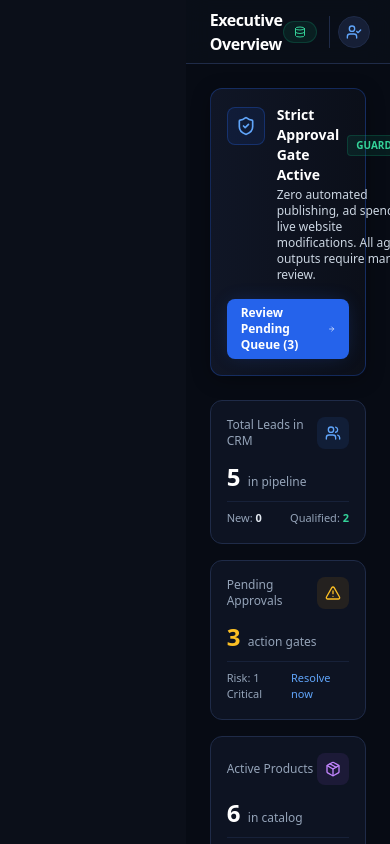
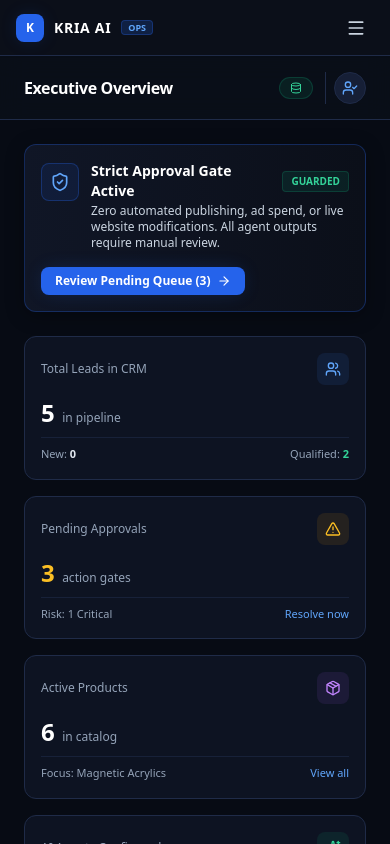
Before and after one commit to Kavindraramdeni/Kria-AI-agent-, a Next.js app: page / in a window 390 px wide. Shown: the top 844 px of the page. Built offline with nearby package versions, Linux system fonts and the light colour scheme; no server answers; the database is empty.

Commit message:
fix(ui): fix mobile responsive sidebar drawer, backdrop, and top padding

```diff
--- a/src/app/layout.tsx
+++ b/src/app/layout.tsx
@@ -30,7 +30,7 @@ export default function RootLayout({
       <body className={`${geistSans.variable} ${geistMono.variable} bg-kria-950 text-slate-100 antialiased font-sans min-h-screen`}>
         <div className="flex min-h-screen bg-kria-950">
           <Sidebar />
-          <div className="flex-1 lg:pl-64 flex flex-col min-h-screen overflow-x-hidden">
+          <div className="flex-1 lg:pl-64 pt-14 lg:pt-0 flex flex-col min-h-screen overflow-x-hidden">
             {children}
           </div>
         </div>
--- a/src/components/layout/sidebar.tsx
+++ b/src/components/layout/sidebar.tsx
@@ -1,6 +1,6 @@
 'use client';
 
-import React, { useState } from 'react';
+import React, { useState, useEffect } from 'react';
 import Link from 'next/link';
 import { usePathname } from 'next/navigation';
 import {
@@ -50,60 +50,90 @@ export function Sidebar() {
   const pathname = usePathname();
   const [mobileOpen, setMobileOpen] = useState(false);
 
+  // Close mobile drawer on route change
+  useEffect(() => {
+    setMobileOpen(false);
+  }, [pathname]);
+
+  // Prevent background scrolling when mobile drawer is open
+  useEffect(() => {
+    if (mobileOpen) {
+      document.body.style.overflow = 'hidden';
+    } else {
+      document.body.style.overflow = 'unset';
+    }
+    return () => {
+      document.body.style.overflow = 'unset';
+    };
+  }, [mobileOpen]);
+
   return (
     <>
-      {/* Mobile Top Bar Toggle */}
-      <div className="lg:hidden flex items-center justify-between px-4 py-3 bg-kria-900 border-b border-kria-border sticky top-0 z-50">
-        <div className="flex items-center gap-2">
-          <div className="h-8 w-8 rounded-lg bg-electric flex items-center justify-center font-bold text-white shadow-glow">
+      {/* Mobile Top Navigation Bar (Fixed at top for < lg screens) */}
+      <header className="lg:hidden fixed top-0 left-0 right-0 h-14 bg-kria-900 border-b border-kria-border px-4 flex items-center justify-between z-40 shadow-sm">
+        <Link href="/" className="flex items-center gap-2.5">
+          <div className="h-7 w-7 rounded-lg bg-electric flex items-center justify-center font-black text-white text-xs shadow-glow">
             K
           </div>
-          <span className="font-bold text-lg text-white tracking-wider">KRIA AI</span>
-        </div>
+          <span className="font-extrabold text-sm text-white tracking-wider">KRIA AI</span>
+          <span className="text-[9px] font-bold px-1.5 py-0.2 rounded bg-electric/20 text-electric-light border border-electric/30 uppercase">
+            Ops
+          </span>
+        </Link>
+
         <button
-          onClick={() => setMobileOpen(!mobileOpen)}
-          className="p-2 text-slate-400 hover:text-white rounded-lg hover:bg-kria-800 focus:outline-none"
-          aria-label="Toggle Navigation"
+          onClick={() => setMobileOpen(true)}
+          className="p-2 text-slate-300 hover:text-white rounded-lg hover:bg-kria-800 transition-colors focus:outline-none"
+          aria-label="Open Navigation Menu"
         >
-          {mobileOpen ? <X className="h-6 w-6" /> : <Menu className="h-6 w-6" />}
+          <Menu className="h-5 w-5" />
         </button>
-      </div>
+      </header>
 
-      {/* Overlay for mobile */}
+      {/* Backdrop overlay for mobile drawer */}
       {mobileOpen && (
         <div
-          className="fixed inset-0 bg-black/70 backdrop-blur-sm z-40 lg:hidden"
+          className="fixed inset-0 bg-black/75 backdrop-blur-sm z-50 lg:hidden transition-opacity"
           onClick={() => setMobileOpen(false)}
         />
       )}
 
-      {/* Sidebar Container */}
+      {/* Sidebar Container (Fixed left on desktop, Slide-over drawer on mobile) */}
       <aside
         className={cn(
-          'fixed top-0 bottom-0 left-0 z-40 w-64 bg-kria-900 border-r border-kria-border flex flex-col transition-transform duration-300 ease-in-out lg:translate-x-0',
+          'fixed top-0 bottom-0 left-0 z-50 w-64 bg-kria-900 border-r border-kria-border flex flex-col transition-transform duration-300 ease-in-out',
           mobileOpen ? 'translate-x-0' : '-translate-x-full lg:translate-x-0'
         )}
       >
         {/* Brand Header */}
-        <div className="h-16 px-6 border-b border-kria-border flex items-center justify-between">
+        <div className="h-16 px-5 border-b border-kria-border flex items-center justify-between flex-shrink-0">
           <Link href="/" className="flex items-center gap-3">
-            <div className="h-9 w-9 rounded-xl bg-gradient-to-tr from-electric-dark to-electric flex items-center justify-center font-black text-white shadow-glow">
+            <div className="h-8 w-8 rounded-xl bg-gradient-to-tr from-electric-dark to-electric flex items-center justify-center font-black text-white text-sm shadow-glow">
               K
             </div>
             <div>
               <div className="flex items-center gap-1.5">
-                <span className="font-extrabold text-base tracking-wide text-white">KRIA AI</span>
-                <span className="text-[10px] uppercase font-bold px-1.5 py-0.5 rounded bg-electric/20 text-electric-light border border-electric/30">
+                <span className="font-extrabold text-sm tracking-wide text-white">KRIA AI</span>
+                <span className="text-[9px] uppercase font-bold px-1.5 py-0.5 rounded bg-electric/20 text-electric-light border border-electric/30">
                   Command
                 </span>
               </div>
-              <p className="text-[11px] text-slate-400 font-medium">KRIA TECH Operations</p>
+              <p className="text-[10px] text-slate-400 font-medium">KRIA TECH Operations</p>
             </div>
           </Link>
+
+          {/* Close button inside drawer for mobile */}
+          <button
+            onClick={() => setMobileOpen(false)}
+            className="lg:hidden p-1.5 text-slate-400 hover:text-white rounded-lg hover:bg-kria-800"
+            aria-label="Close Navigation"
+          >
+            <X className="h-5 w-5" />
+          </button>
         </div>
 
         {/* Safety Gate Banner */}
-        <div className="mx-3 mt-3 p-2.5 rounded-lg bg-kria-850 border border-electric/20 flex items-center gap-2">
+        <div className="mx-3 mt-3 p-2.5 rounded-lg bg-kria-850 border border-electric/20 flex items-center gap-2 flex-shrink-0">
           <ShieldCheck className="h-4 w-4 text-electric-light flex-shrink-0" />
           <p className="text-[11px] text-slate-300 leading-tight">
             <strong className="text-white">Strict Gate:</strong> External actions require human approval.
@@ -111,7 +141,7 @@ export function Sidebar() {
         </div>
 
         {/* Navigation List */}
-        <nav className="flex-1 overflow-y-auto px-3 py-4 space-y-1">
+        <nav className="flex-1 overflow-y-auto px-3 py-3 space-y-1">
           {NAV_ITEMS.map((item) => {
             const isActive = pathname === item.href || (item.href !== '/' && pathname.startsWith(item.href));
             const Icon = item.icon;
@@ -120,18 +150,17 @@ export function Sidebar() {
               <Link
                 key={item.href}
                 href={item.href}
-                onClick={() => setMobileOpen(false)}
                 className={cn(
-                  'flex items-center justify-between px-3 py-2.5 rounded-lg text-sm font-medium transition-all group',
+                  'flex items-center justify-between px-3 py-2 rounded-lg text-xs font-semibold transition-all group',
                   isActive
                     ? 'bg-electric text-white shadow-glow'
                     : 'text-slate-400 hover:text-slate-100 hover:bg-kria-800'
                 )}
               >
-                <div className="flex items-center gap-3">
+                <div className="flex items-center gap-2.5">
                   <Icon
                     className={cn(
-                      'h-4 w-4 transition-colors',
+                      'h-4 w-4 transition-colors flex-shrink-0',
                       isActive ? 'text-white' : 'text-slate-400 group-hover:text-electric-light'
                     )}
                   />
@@ -141,7 +170,7 @@ export function Sidebar() {
                 {item.badge && (
                   <span
                     className={cn(
-                      'text-[10px] font-bold px-1.5 py-0.5 rounded uppercase tracking-wider',
+                      'text-[9px] font-bold px-1.5 py-0.2 rounded uppercase tracking-wider',
                       isActive
                         ? 'bg-white/20 text-white'
                         : item.isApprovalGate
@@ -158,7 +187,7 @@ export function Sidebar() {
         </nav>
 
         {/* Workspace Footer */}
-        <div className="p-3 border-t border-kria-border bg-kria-950/60">
+        <div className="p-3 border-t border-kria-border bg-kria-950/60 flex-shrink-0">
           <div className="p-2.5 rounded-lg bg-kria-850 border border-kria-border flex items-center justify-between">
             <div className="flex items-center gap-2">
               <div className="h-2 w-2 rounded-full bg-emerald-400 animate-pulse" />
```
